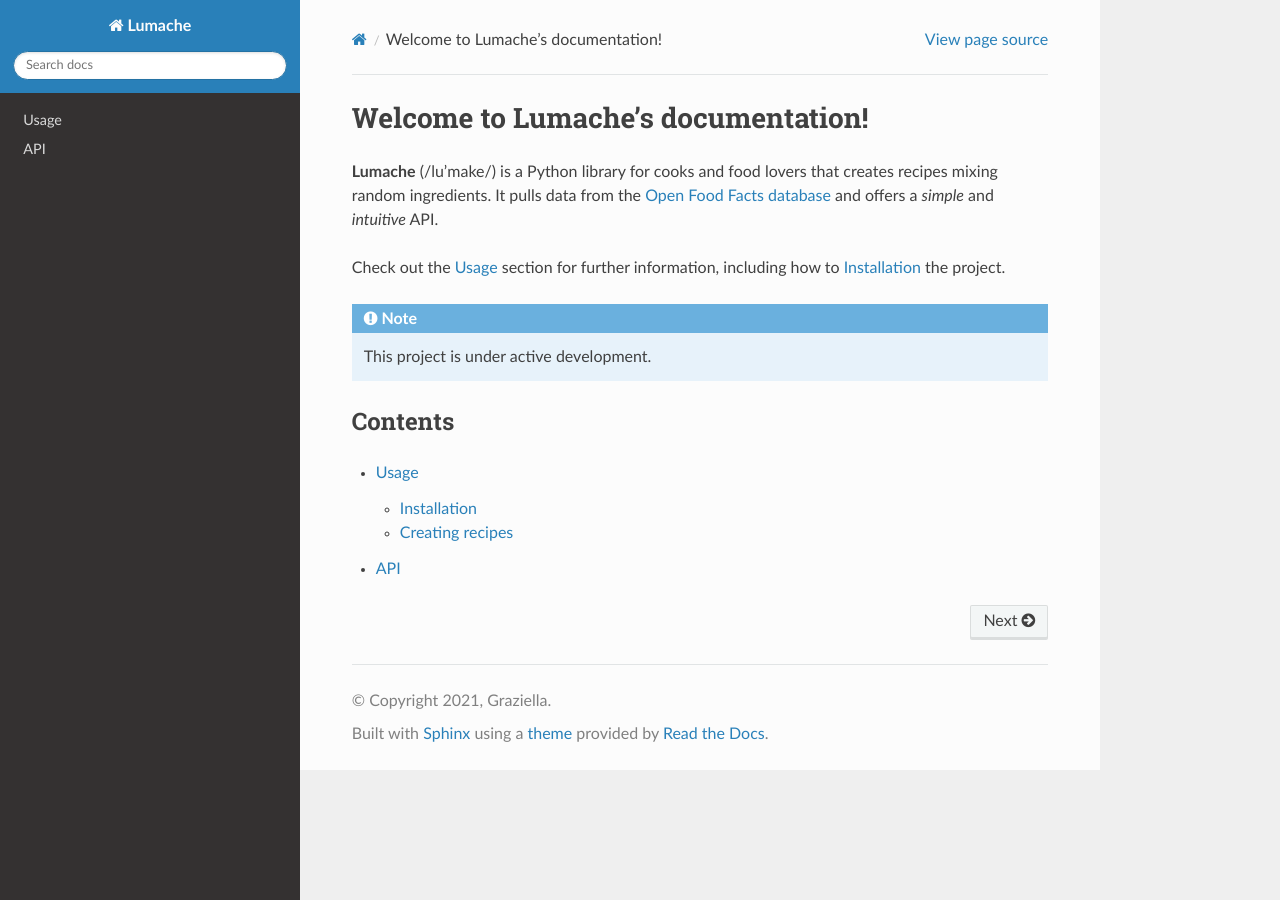
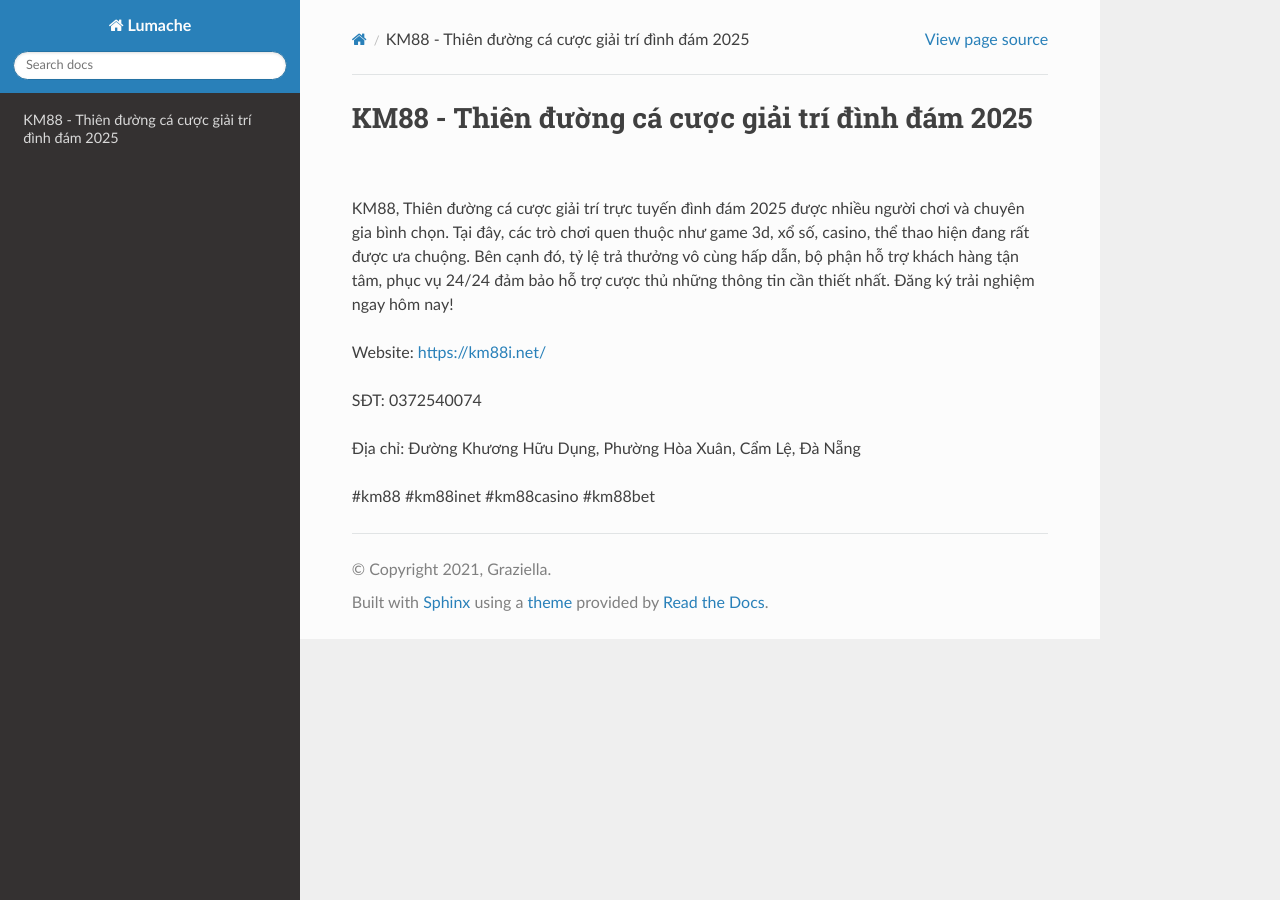
Before and after one commit to amaradasgupta3/km88inet, a Sphinx documentation site: the page built from docs/source/index.rst, in a window 1280 px wide. Built offline with Sphinx 7.4.7 and the Read the Docs theme 3.1.0, drawn with Linux system fonts in a browser that asks for light colours.

Commit message:
Update index.rst

```diff
--- a/docs/source/index.rst
+++ b/docs/source/index.rst
@@ -1,22 +1,12 @@
-Welcome to Lumache's documentation!
+KM88 - Thiên đường cá cược giải trí đình đám 2025
 ===================================
 
-**Lumache** (/lu'make/) is a Python library for cooks and food lovers
-that creates recipes mixing random ingredients.
-It pulls data from the `Open Food Facts database <https://world.openfoodfacts.org/>`_
-and offers a *simple* and *intuitive* API.
+KM88, Thiên đường cá cược giải trí trực tuyến đình đám 2025 được nhiều người chơi và chuyên gia bình chọn. Tại đây, các trò chơi quen thuộc như game 3d, xổ số, casino, thể thao hiện đang rất được ưa chuộng. Bên cạnh đó, tỷ lệ trả thưởng vô cùng hấp dẫn, bộ phận hỗ trợ khách hàng tận tâm, phục vụ 24/24 đảm bảo hỗ trợ cược thủ những thông tin cần thiết nhất. Đăng ký trải nghiệm ngay hôm nay!
 
-Check out the :doc:`usage` section for further information, including
-how to :ref:`installation` the project.
+Website: https://km88i.net/
 
-.. note::
+SĐT: 0372540074
 
-   This project is under active development.
+Địa chỉ: Đường Khương Hữu Dụng, Phường Hòa Xuân, Cẩm Lệ, Đà Nẵng
 
-Contents
---------
-
-.. toctree::
-
-   usage
-   api
+#km88 #km88inet #km88casino #km88bet
```
